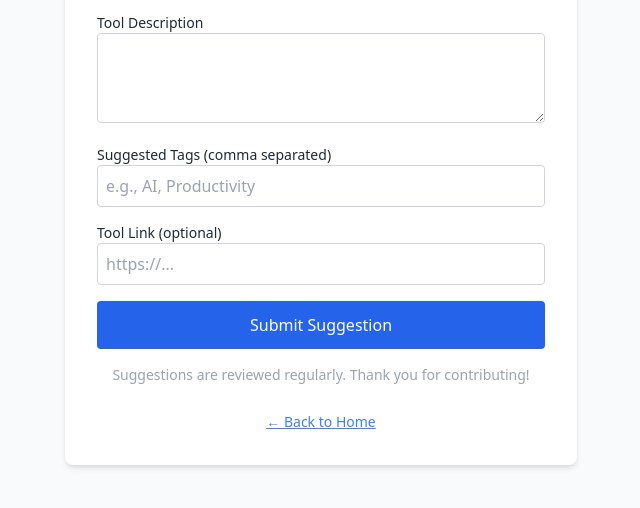
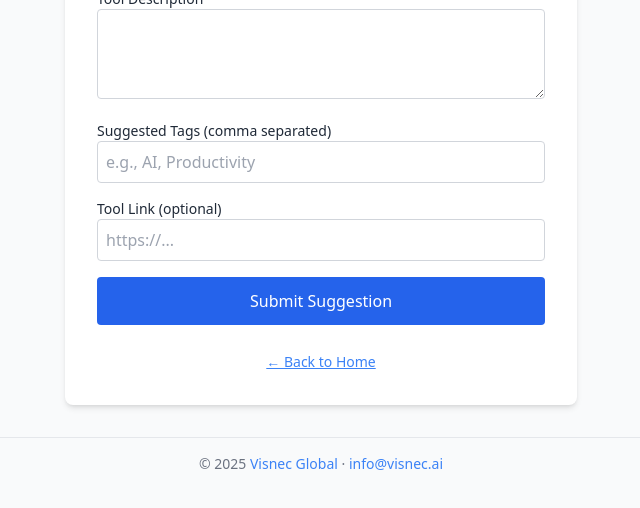
Before and after one commit to niiodaie/visnec.ai_front_end, a plain HTML site: page suggest.html in a window 1280 px wide. Shown: the part 240-748 px from the top of the page, without its empty margins (319-959 px from the left). Drawn offline with nearby package versions, Linux system fonts and the light colour scheme.

Commit message:
Update suggest.html

```diff
--- a/suggest.html
+++ b/suggest.html
@@ -1,8 +1,8 @@
 <!DOCTYPE html>
 <html lang="en">
 <head>
-  <meta charset="UTF-8">
-  <meta name="viewport" content="width=device-width, initial-scale=1.0">
+  <meta charset="UTF-8" />
+  <meta name="viewport" content="width=device-width, initial-scale=1.0" />
   <title>Suggest a Tool | Visnec.ai</title>
   <script src="https://cdn.tailwindcss.com"></script>
 </head>
@@ -28,12 +28,15 @@
       </div>
       <button type="submit" class="w-full bg-blue-600 text-white p-3 rounded hover:bg-blue-700">Submit Suggestion</button>
     </form>
-    <p class="text-center text-sm text-gray-400 mt-4">
-      Suggestions are reviewed regularly. Thank you for contributing!
-    </p>
     <div class="mt-6 text-center">
       <a href="index.html" class="text-blue-500 underline text-sm">← Back to Home</a>
     </div>
   </div>
+
+  <!-- Footer -->
+  <footer class="text-center text-sm text-gray-500 p-4 border-t mt-8 w-full">
+    &copy; 2025 <a href="https://visnec.com" target="_blank" class="text-blue-500 hover:underline">Visnec Global</a> ·
+    <a href="mailto:info@visnec.ai" class="text-blue-500 hover:underline">info@visnec.ai</a>
+  </footer>
 </body>
 </html>
```
